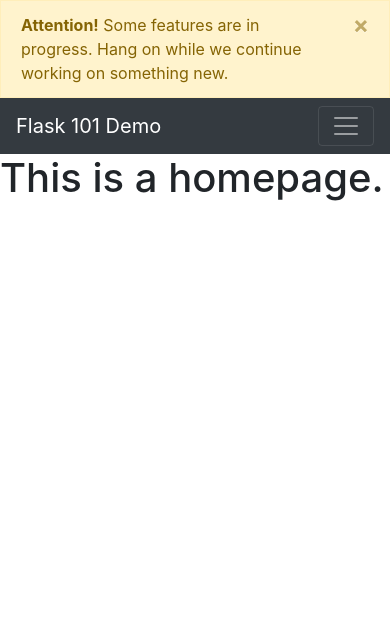
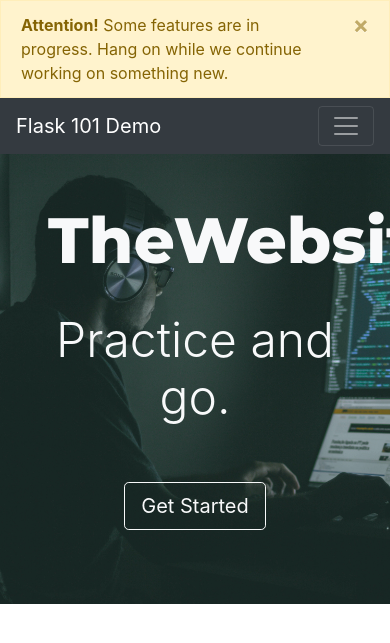
Before and after one commit to jjpormento21/flask-Demo, a Flask app: page / in a window 390 px wide; the page is wider, and only the part inside the window is pictured. Shown: the top 643 px of that part. Run offline with Flask 2, Linux system fonts and the light colour scheme; some libraries are stand-ins or nearby versions.

Commit message:
done cover page

```diff
--- a/static/css/main.css
+++ b/static/css/main.css
@@ -4,3 +4,25 @@ span > input {
   padding: 0;
   border: 0;
 }
+
+.showcase {
+  background-image: url(/static/assets/coding.jpg);
+  background-size: cover;
+  min-height: 450px;
+  width: 100%;
+}
+
+.h1-custom {
+  font-family: 'Montserrat', sans-serif;
+  font-size: 6em;
+}
+
+/* media queries */
+@media (max-width:720px){
+  .h1-custom {
+    font-size: 4em;
+  }
+  .display-4{
+    font-size: 3em;
+  }
+}
--- a/templates/index.html
+++ b/templates/index.html
@@ -1,6 +1,13 @@
 {% extends 'base.html' %} {% block head %}
 <title>Flask 101</title>
 <meta id="page-data" data-pageid="0" />
+<link rel="preconnect" href="https://fonts.gstatic.com">
+<link href="https://fonts.googleapis.com/css2?family=Montserrat:wght@800&display=swap" rel="stylesheet">
 {% endblock %} {% block body %}
-<h1>This is a homepage.</h1>
+<div class="showcase container-fluid p-5 text-center">
+    <h1 class="text-center text-light h1-custom">TheWebsite</h1>
+    <br>
+    <h2 class="display-4 text-center text-light">Practice and go.</h2>
+    <button class="btn btn-outline-light btn-lg mt-5">Get Started</button>
+</div>
 {% endblock %}
```
Also changed, not shown: static/assets/coding.jpg (added).
